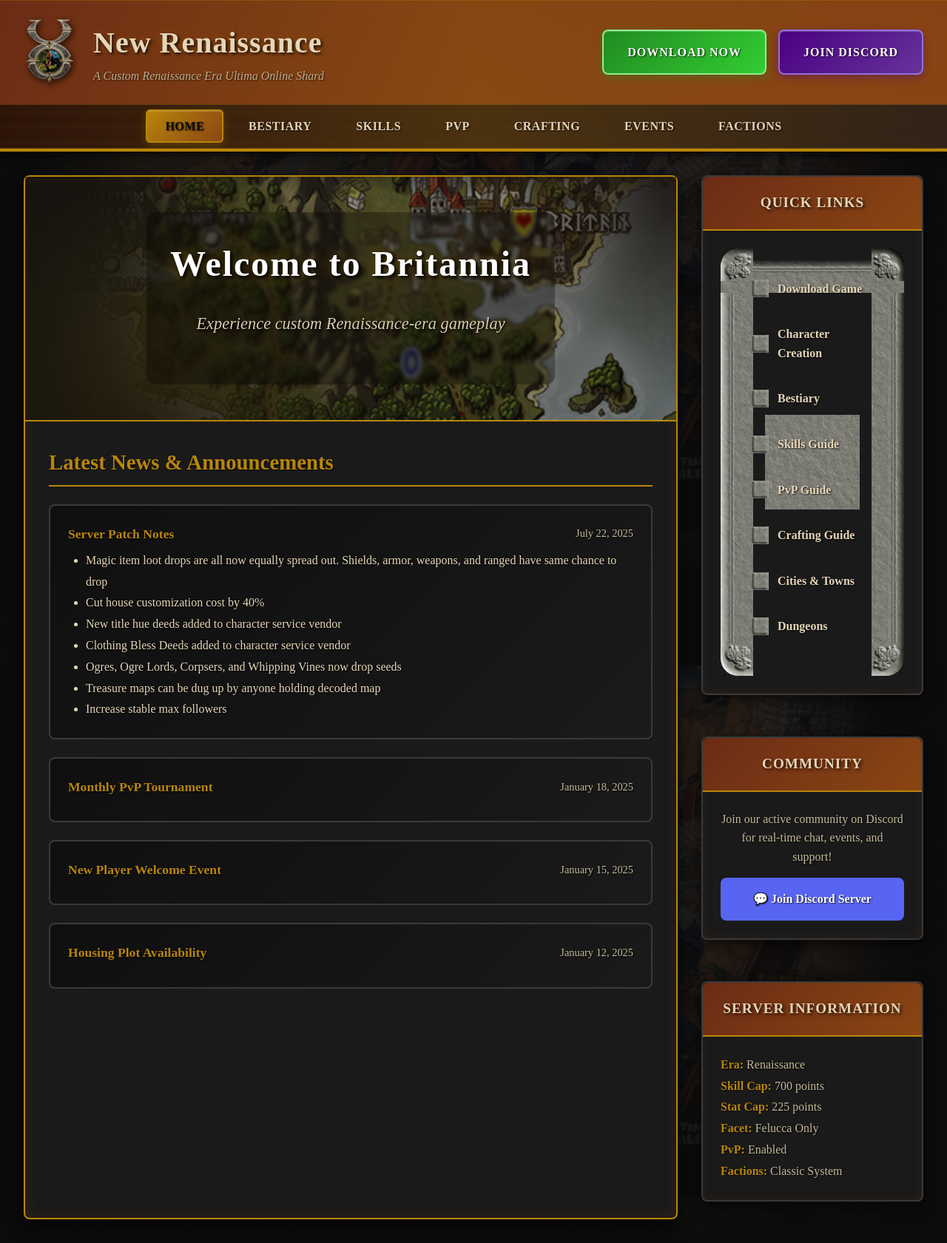
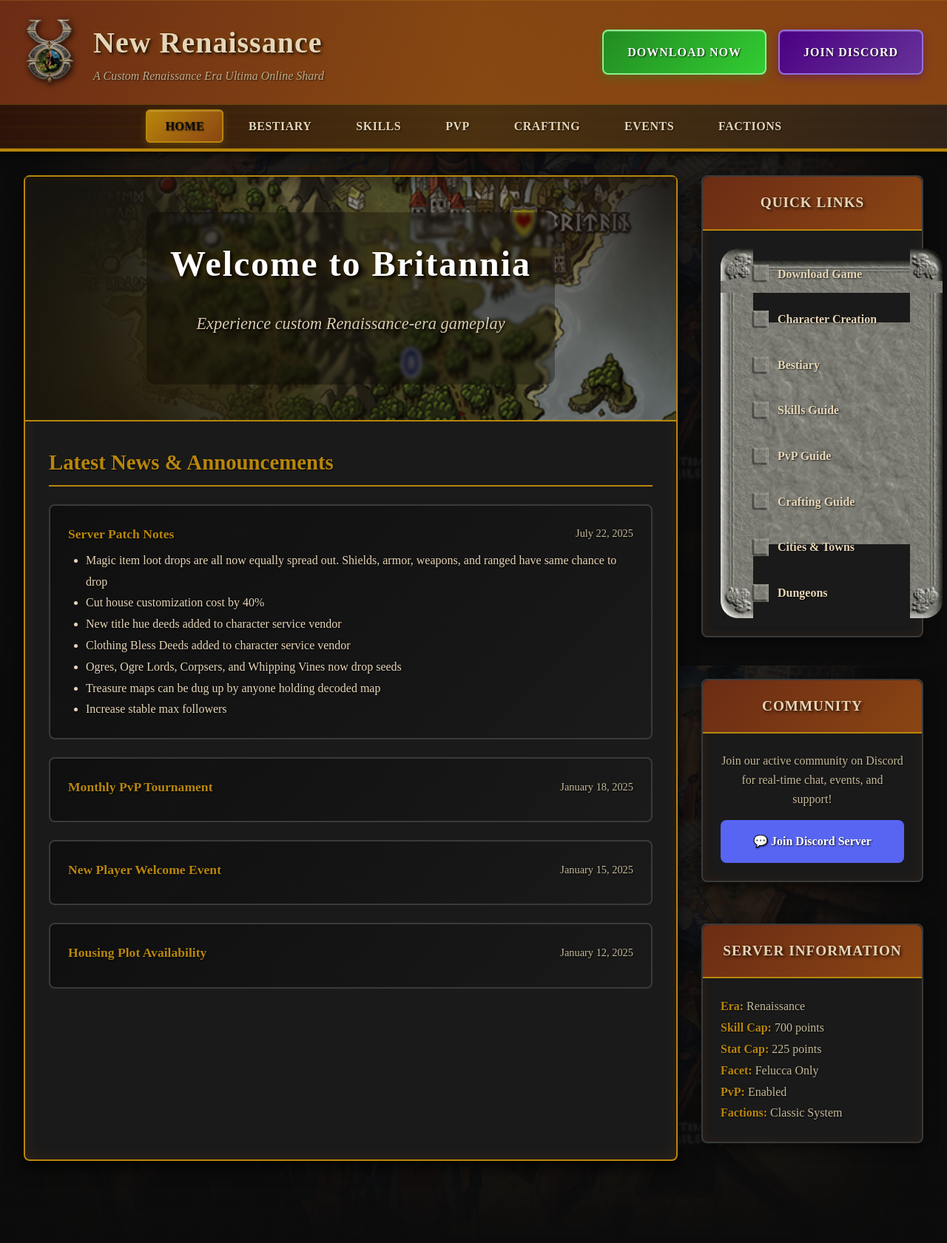
Before and after one commit to xzCad/newrenaissanceuo-wiki, a Jekyll site: the page built from README.md, in a window 1280 px wide. Shown: the whole page at 74% size. Built offline with Jekyll 4.4.1, drawn with Linux system fonts in a browser that asks for light colours; our own code applies the rules of GitHub Pages for plain Markdown files; after the commit the page ends 1602 px from its top, so only the background shows below that.

Commit message:
Update home.html

```diff
--- a/_layouts/home.html
+++ b/_layouts/home.html
@@ -516,11 +516,12 @@
 /* Quick Links Widget - Gump Style */
         .quick-links-scroll {
             position: relative;
-            min-height: 500px;
+            width: 300px;
+            height: 500px;
             background: url('/assets/images/gump200.png') center center no-repeat;
-            background-size: auto;
+            background-size: contain;
             padding: 0;
-            margin: 0;
+            margin: 0 auto;
         }
 
         /* Gump border pieces - fixed positioning to prevent overlap */
@@ -570,12 +571,27 @@
             display: none;
         }
 
+        /* Quick Links header inside the gump */
+        .quick-links-header {
+            position: relative;
+            z-index: 3;
+            text-align: center;
+            padding: 20px 0 10px 0;
+            font-size: 1.2rem;
+            font-weight: bold;
+            color: var(--accent-color);
+            text-transform: uppercase;
+            letter-spacing: 1px;
+            font-family: 'Times New Roman', serif;
+            text-shadow: 2px 2px 4px rgba(0,0,0,0.8);
+        }
+
         .quick-links {
             list-style: none;
             position: relative;
             z-index: 2;
             margin: 0;
-            padding: 30px 25px;
+            padding: 10px 25px 30px 25px;
         }
 
         .quick-links li {
```
